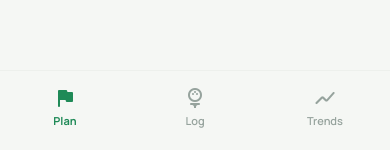
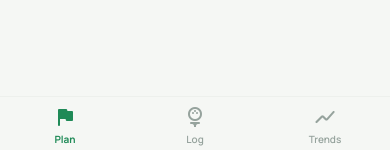
Before and after one commit to KitimboRino/golf-practice-app, a Next.js app: page / in a window 390 px wide. Shown: the part 691-841 px from the top of the page. Built offline with nearby package versions, Linux system fonts and the light colour scheme.

Commit message:
Adjust padding values for layout consistency and improved responsiveness

```diff
--- a/app/globals.css
+++ b/app/globals.css
@@ -141,7 +141,7 @@ html.lenis, html.lenis body { height: auto; }
   max-width: 430px;
   margin: 0 auto;
   min-height: 100dvh;
-  padding-bottom: calc(78px + env(safe-area-inset-bottom));
+  padding-bottom: calc(58px + env(safe-area-inset-bottom));
   position: relative;
 }
 
@@ -308,9 +308,9 @@ html.lenis, html.lenis body { height: auto; }
   max-width: 430px; margin: 0 auto;
   display: grid; grid-template-columns: repeat(3, 1fr);
   background: var(--bg); border-top: 1px solid var(--hairline);
-  padding: 6px 0 calc(16px + env(safe-area-inset-bottom));
+  padding: 0 0 env(safe-area-inset-bottom);
 }
-.nav-item { height: 60px; display: flex; flex-direction: column; align-items: center; justify-content: center; gap: 3px; color: var(--icon-muted); font-size: 11px; font-weight: 600; }
+.nav-item { height: 56px; display: flex; flex-direction: column; align-items: center; justify-content: center; gap: 3px; color: var(--icon-muted); font-size: 10px; font-weight: 600; }
 .nav-item.active { color: var(--green); font-weight: 700; }
 
 /* ---------- charts ---------- */
@@ -349,7 +349,7 @@ html.lenis, html.lenis body { height: auto; }
 .empty-drills div { display: flex; gap: 10px; align-items: center; }
 
 /* ---------- install prompt ---------- */
-.install { position: fixed; left: 0; right: 0; bottom: calc(84px + env(safe-area-inset-bottom)); z-index: 25; max-width: 430px; margin: 0 auto; padding: 0 14px; }
+.install { position: fixed; left: 0; right: 0; bottom: calc(64px + env(safe-area-inset-bottom)); z-index: 25; max-width: 430px; margin: 0 auto; padding: 0 14px; }
 .install-card { display: flex; align-items: center; gap: 12px; background: var(--card); border: 1px solid var(--border); border-radius: 18px; padding: 12px 12px 12px 14px; box-shadow: 0 14px 34px -14px rgba(0,0,0,0.55); }
 .install-txt { display: flex; flex-direction: column; gap: 2px; flex: 1; min-width: 0; }
 .install-txt b { font-size: 14px; font-weight: 700; letter-spacing: -0.01em; }
```
